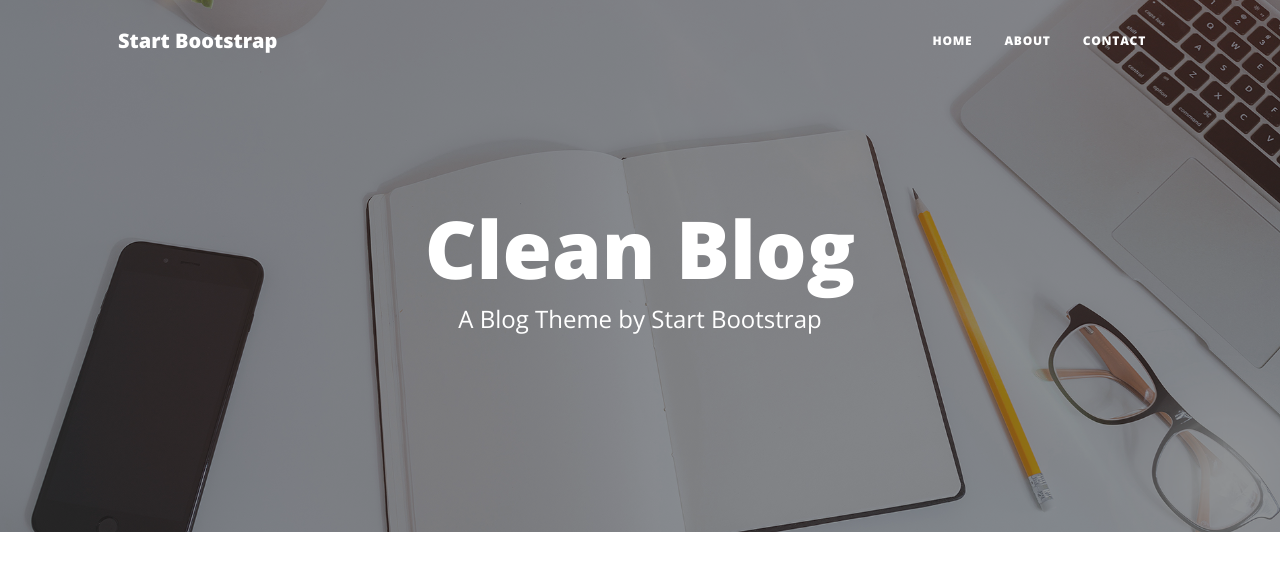
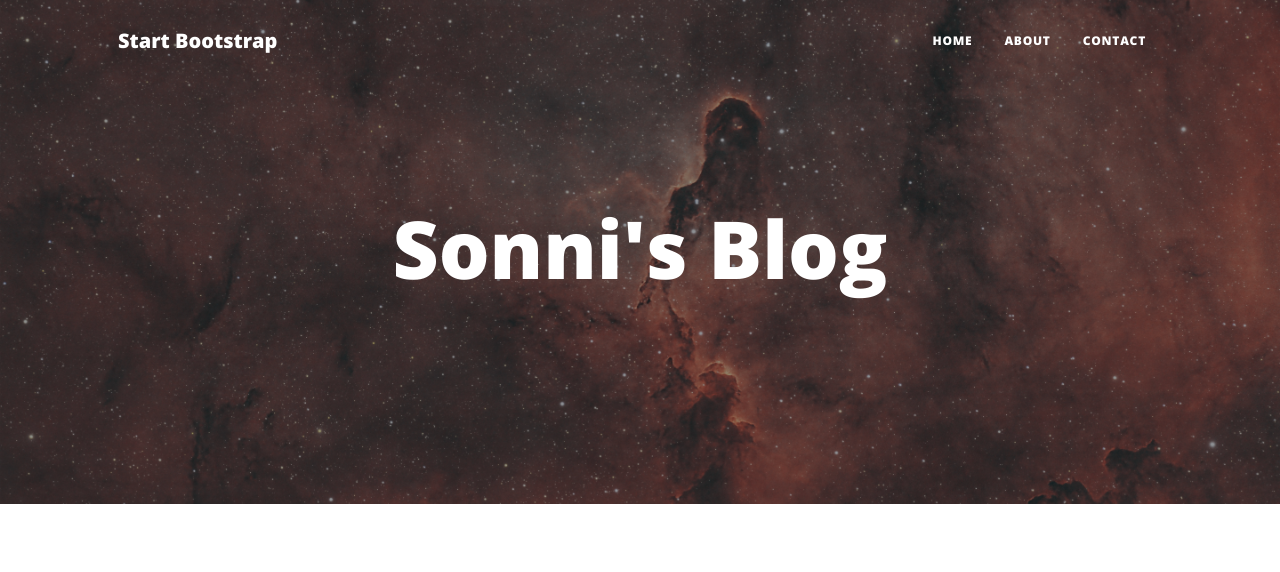
Before and after one commit to ksg-dev/upgraded-blog, a Flask app: page / in a window 1280 px wide. Shown: the top 572 px of the page. Run offline with Flask 3, Linux system fonts and the light colour scheme; some libraries are stand-ins or nearby versions.

Commit message:
change home image and text

```diff
--- a/templates/index.html
+++ b/templates/index.html
@@ -8,8 +8,7 @@
                 <div class="row gx-4 gx-lg-5 justify-content-center">
                     <div class="col-md-10 col-lg-8 col-xl-7">
                         <div class="site-heading">
-                            <h1>Clean Blog</h1>
-                            <span class="subheading">A Blog Theme by Start Bootstrap</span>
+                            <h1>Sonni's Blog</h1>
                         </div>
                     </div>
                 </div>
```
Also changed, not shown: static/assets/img/home-bg.jpg.
